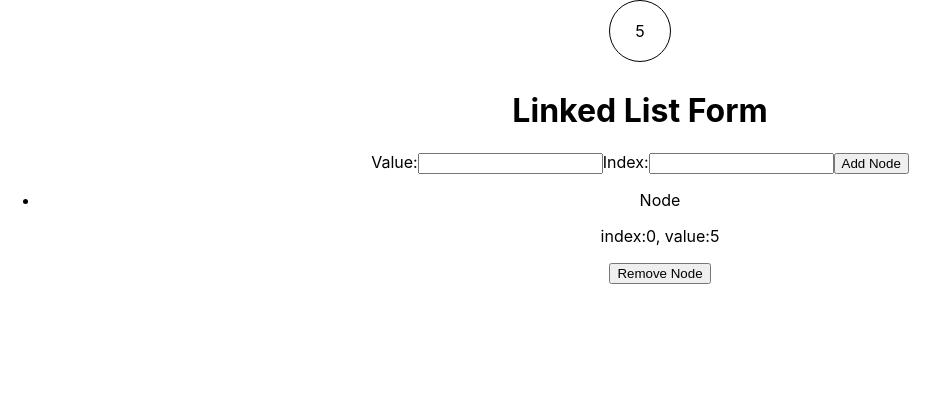
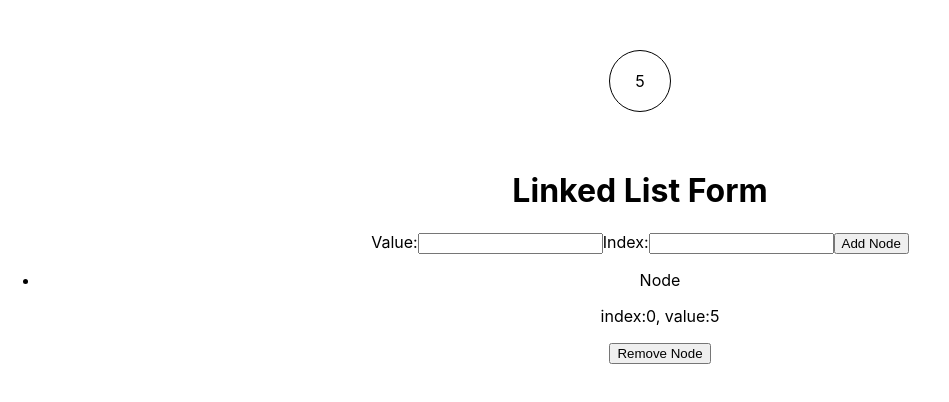
Before and after one commit to josephlarrivy/data-structures-visualizers, a React (Create React App) app: page / in a window 1280 px wide. Both pictures are taken after typing "5", "5" into the empty fields and a click on the button "Add Node". Shown: the top 402 px of the page, without its empty margins (0-949 px from the left). Built offline with nearby package versions, Linux system fonts and the light colour scheme.

Commit message:
working on linkedlist as a series of objects

```diff
--- a/src/components/LinkedList/LinkedList.js
+++ b/src/components/LinkedList/LinkedList.js
@@ -99,6 +99,53 @@ class LinkedList {
     }
     return values;
   }
+
+  getNodesAsObjects() {
+    const vals = [];
+    let node = this.head;
+    while(node) {
+      if (this.length === 1) {
+        vals.push(
+          {
+            'head': true,
+            'tail': true,
+            'value': node.value,
+            'next': null,
+          }
+        );
+        return vals;
+      } else if (node === this.head) {
+        vals.push(
+          {
+            'head': true,
+            'tail': false,
+            'value': node.value,
+            'next': node.next.value,
+          }
+        );
+      } else if (node === this.tail) {
+        vals.push(
+          {
+            'head': false,
+            'tail': true,
+            'value': node.value,
+            'next': null,
+          }
+        );
+      } else {
+        vals.push(
+          {
+            'head': false,
+            'tail': false,
+            'value': node.value,
+            'next': node.next.value,
+          }
+        );
+      }
+      node = node.next;
+    }
+    return vals;
+  }
 }
 
 export default LinkedList;
--- a/src/components/LinkedList/LinkedListDisplay.js
+++ b/src/components/LinkedList/LinkedListDisplay.js
@@ -7,10 +7,6 @@ const LinkedListDisplay = () => {
 
   const [list, setList] = useState(new LinkedList());
 
-  useEffect(() => {
-    console.log(list)
-  }, [list])
-
 
   return (
     <div>
@@ -19,4 +15,5 @@ const LinkedListDisplay = () => {
   )
 }
 
+
 export default LinkedListDisplay;
--- a/src/components/LinkedList/LinkedListForm.js
+++ b/src/components/LinkedList/LinkedListForm.js
@@ -7,6 +7,7 @@ const LinkedListForm = ({list, setList}) => {
   const [index, setIndex] = useState("");
   const [displayNodes, setDisplayNodes] = useState([])
   const [listlength, setListLength] = useState(null)
+
 
   const handleAdd = (event) => {
     event.preventDefault();
@@ -40,7 +41,7 @@ const LinkedListForm = ({list, setList}) => {
 
   return (
     <div>
-      <LinkedListVisualizer list={list} setList={setList} />
+      <LinkedListVisualizer list={list} setList={setList} handleRemove={handleRemove} />
       <h1>Linked List Form</h1>
       <form onSubmit={handleAdd}>
         <label>
--- a/src/components/LinkedList/LinkedListVisualizer.css
+++ b/src/components/LinkedList/LinkedListVisualizer.css
@@ -2,6 +2,7 @@
     display: flex;
     width: 80%;
     margin-left: 10%;
+    margin-top: 50px;
     justify-content: space-around;
-    min-height: 70px;
+    min-height: 100px;
 }
--- a/src/components/LinkedList/LinkedListVisualizer.js
+++ b/src/components/LinkedList/LinkedListVisualizer.js
@@ -3,21 +3,48 @@ import Node from "./Node";
 
 import './LinkedListVisualizer.css'
 
-const LinkedListVisualizer = ({ list }) => {
+const LinkedListVisualizer = ({ list, handleRemove }) => {
 
 
   useEffect(() => {
+    let nodes = list.getNodesAsObjects()
+    console.log(nodes)
     console.log(list)
   }, [list])
 
 
+
   const nodes = list.toArray().map((value, index) => (
-    <Node key={index} value={value} />
+    <Node key={index} value={value} handleRemove={handleRemove}/>
   ));
+
+  if (nodes.length === 0) {
+    return (
+      <div className="nodes-container">
+        <p>use form to add nodes</p>
+      </div>
+    )
+  }
+
+
+  // return (
+  //   <div className="nodes-container">
+  //     {nodes}
+  //   </div>
+  // );
+
 
   return (
     <div className="nodes-container">
-      {nodes}
+      {list.getNodesAsObjects().map((current, index) => (
+        <Node
+          key={index}
+          value={current.value}
+          head={current.head}
+          tail={current.tail}
+          next={current.next}
+          />
+      )) }
     </div>
   );
 };
--- a/src/components/LinkedList/Node.css
+++ b/src/components/LinkedList/Node.css
@@ -7,4 +7,28 @@
     display: flex;
     justify-content: center;
     align-items: center;
+
 }
+
+
+.initialize {
+    border: 1px solid black;
+    padding: 5px;
+    width: 50px;
+    height: 50px;
+    border-radius: 50%;
+    display: flex;
+    justify-content: center;
+    align-items: center;
+    animation: initialize;
+    animation-duration: 2s;
+}
+
+@keyframes initialize {
+    0% {
+        width: 0px;
+        height: 0px;
+    }
+
+    100% {}
+}
--- a/src/components/LinkedList/Node.js
+++ b/src/components/LinkedList/Node.js
@@ -1,12 +1,24 @@
-import React from "react";
+import React, { useState, useEffect } from "react";
 
 import './Node.css'
 
-const Node = ({ value }) => {
+const Node = ({ key, value, head, tail, next }) => {
+
+  const [nodeState, setNodeState] = useState("initialize")
+
+  useEffect(() => {
+    const timeoutId = setTimeout(() => {
+      setNodeState("node");
+    }, 1000);
+
+    return () => {
+      clearTimeout(timeoutId);
+    };
+  }, []);
+
+
   return (
-    <div
-      className="node"
-    >
+    <div className='node'>
       {value}
     </div>
   );
```
